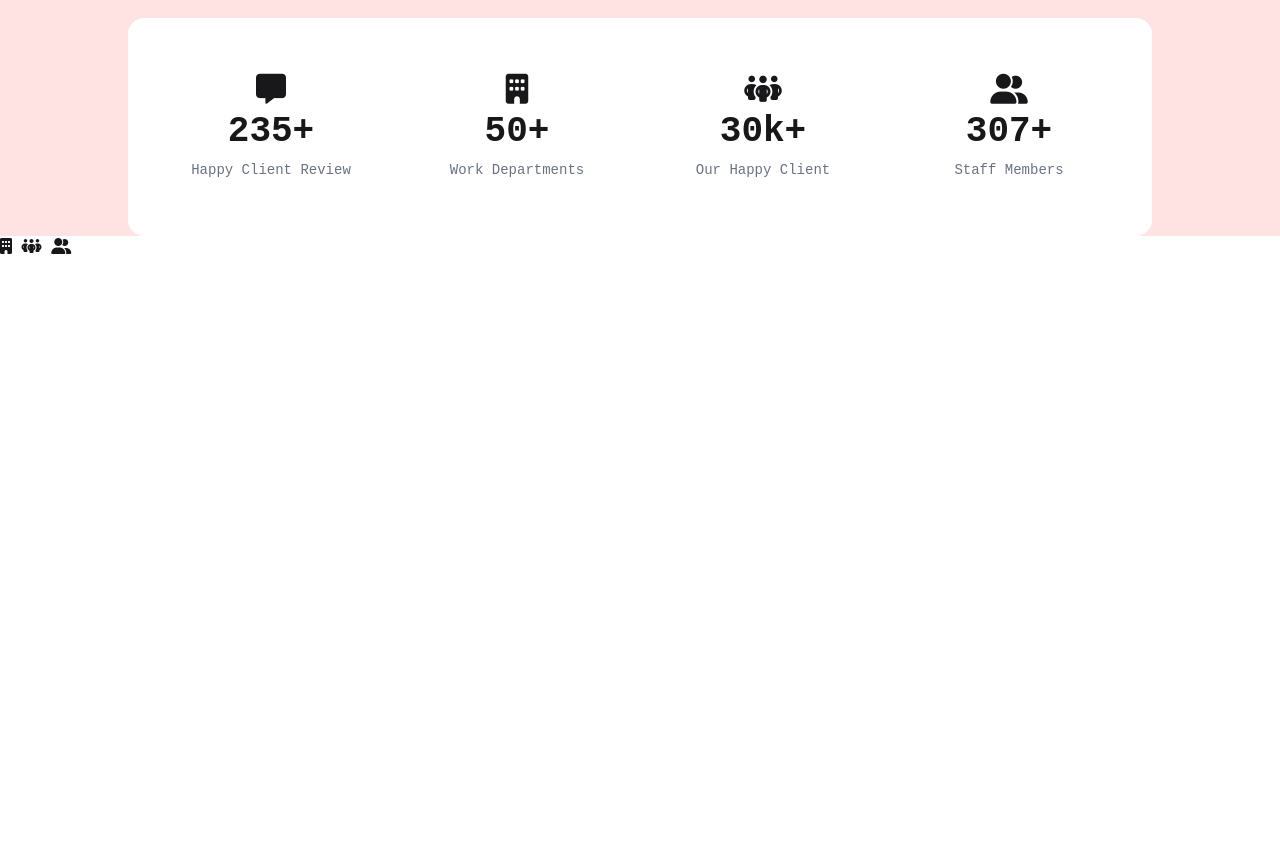
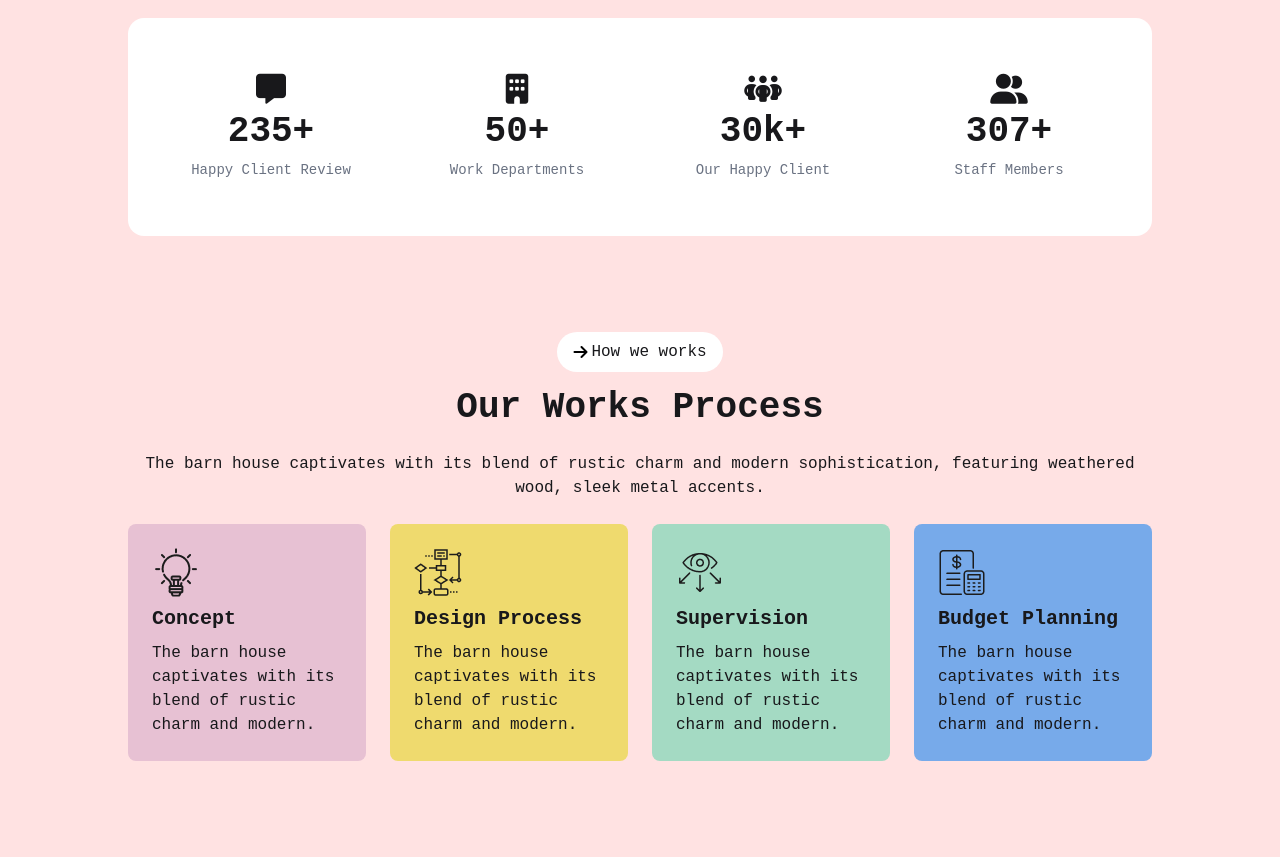
Before and after one commit to RoyShanto/Ass-3_Interior_with_tailwind_daisyui, a plain HTML site: page index.html in a window 1280 px wide. Shown: the part 1521-2378 px from the top of the page. Before the commit the page ends 1781 px from the top, so only its background shows below. Drawn offline with nearby package versions, Linux system fonts and the light colour scheme; a web font is replaced by a local one.

Commit message:
works process section with 3 responsive done

```diff
--- a/index.html
+++ b/index.html
@@ -95,7 +95,7 @@
             </button>
             <div class="space-y-6">
                 <div class="lg:text-left text-center space-y-6">
-                    <h1 class="text-4xl font-bold">We design thoughtful, liveable spaces</h1>
+                    <h1 class="lg:text-4xl md:text-3xl max-sm:text-2xl font-bold">We design thoughtful, liveable spaces</h1>
                     <p>The barn house captivates with its blend of rustic charm and modern sophistication, featuring weathered wood, sleek metal accents.</p>
                 </div>
                 <div class="lg:space-y-6 md:space-y-0 max-sm:space-y-6 lg:flex-col md:flex lg:space-x-0 md:space-x-6">
@@ -120,7 +120,7 @@
             <img src="Interio/assets/Rectangle.png" alt="" class="w-full">
         </div>
         </div>
-        <!-- Achievements section  -->
+        <!-- achievements section  -->
         <div class="lg:px-32 md:px-8 max-sm:px-5 bg-red-100">
         <div class="bg-white rounded-2xl p-8 grid lg:grid-cols-4 md:grid-cols-2 gap-6">
             <div class="text-center p-6 space-y-2">
@@ -145,10 +145,42 @@
             </div>
         </div>
         </div>
+        <!-- works process section  -->
+        <div class="lg:px-32 md:px-8 max-sm:px-5 lg:py-24 py-16 bg-red-100 space-y-6">
+            <div class="text-center">
+                <button class="flex items-center bg-white space-x-1 px-4 py-2 rounded-full mb-4 mx-auto ">
+                    <i class="fa-solid fa-arrow-right text-black"></i>
+                    <p>How we works</p>
+                </button>
+                <div class="space-y-6">
+                    <h1 class="lg:text-4xl md:text-3xl max-sm:text-2xl font-bold">Our Works Process</h1>
+                    <p>The barn house captivates with its blend of rustic charm and modern sophistication, featuring weathered wood, sleek metal accents.</p>
+                </div>
+            </div>
+            <div class="grid lg:grid-cols-4 md:grid-cols-2 gap-6">
+                <div class="p-6 bg-[#E7C1D3] rounded-lg space-y-2">
+                    <img src="Interio/assets/concept.png" alt="">
+                    <h3 class="text-xl font-bold">Concept</h3>
+                    <p class="text-base">The barn house captivates with its blend of rustic charm and modern.</p>
+                </div>
+                <div class="p-6 bg-[#EFDA6E] rounded-lg space-y-2">
+                    <img src="Interio/assets/flow-chart.png" alt="">
+                    <h3 class="text-xl font-bold">Design Process</h3>
+                    <p class="text-base">The barn house captivates with its blend of rustic charm and modern.</p>
+                </div>
+                <div class="p-6 bg-[#A4DAC3] rounded-lg space-y-2">
+                    <img src="Interio/assets/vision.png" alt="">
+                    <h3 class="text-xl font-bold">Supervision</h3>
+                    <p class="text-base">The barn house captivates with its blend of rustic charm and modern.</p>
+                </div>
+                <div class="p-6 bg-[#77AAEA] rounded-lg space-y-2">
+                    <img src="Interio/assets/budget-planning.png" alt="">
+                    <h3 class="text-xl font-bold">Budget Planning</h3>
+                    <p class="text-base">The barn house captivates with its blend of rustic charm and modern.</p>
+                </div>
+            </div>
+        </div>
 
-<i class="fa-solid fa-building"></i>
-<i class="fa-solid fa-people-group"></i>
-<i class="fa-solid fa-user-group"></i>
 
     </main>
     <!-- footer section  -->
```
Lines whose indentation alone changed are shown as unchanged.
